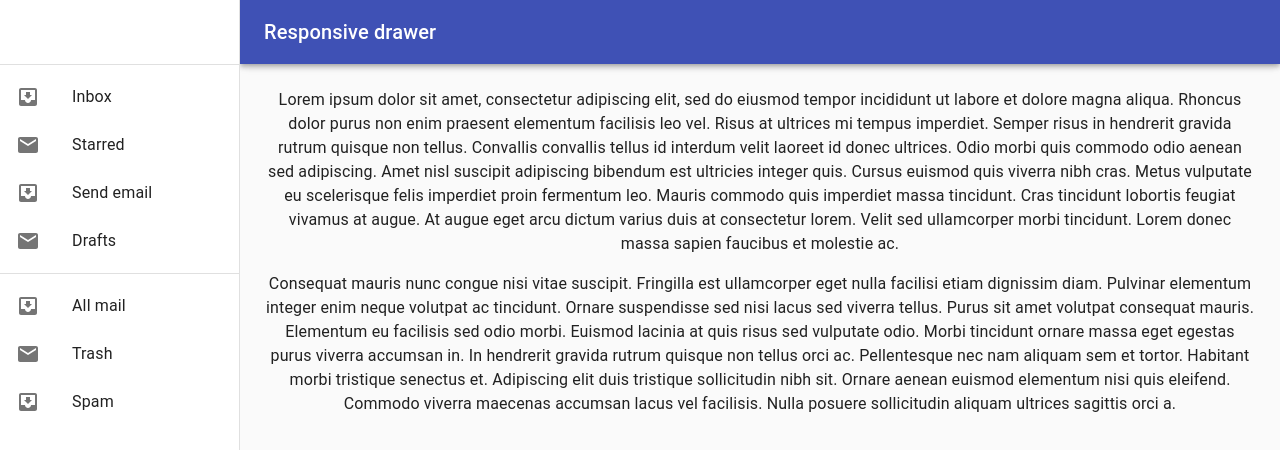
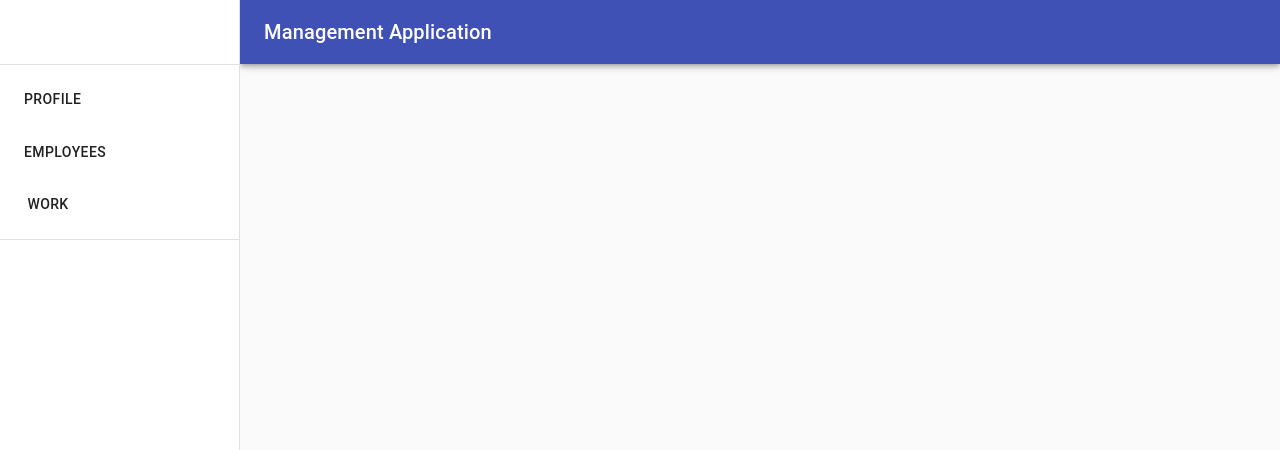
Before and after one commit to s-awaken/final-project, a React (Create React App) app in the folder react-front-end/: page / in a window 1280 px wide. Shown: the top 450 px of the page. Built offline with nearby package versions, Linux system fonts and the light colour scheme.

Commit message:
Main Page created

```diff
--- /dev/null
+++ b/react-front-end/src/components/Employees.jsx
@@ -0,0 +1,9 @@
+import React from 'react'
+
+import Button from '@material-ui/core/Button'
+
+export default function Employees(props) {
+  return (
+    <Button onClick={props.onClick}>Employees</Button>
+  )
+}
--- /dev/null
+++ b/react-front-end/src/components/EmployeesGroupTabs.jsx
@@ -0,0 +1,80 @@
+import React from 'react';
+import PropTypes from 'prop-types';
+import { makeStyles } from '@material-ui/core/styles';
+import AppBar from '@material-ui/core/AppBar';
+import Tabs from '@material-ui/core/Tabs';
+import Tab from '@material-ui/core/Tab';
+import Typography from '@material-ui/core/Typography';
+import Box from '@material-ui/core/Box';
+
+function TabPanel(props) {
+  const { children, value, index, ...other } = props;
+
+  return (
+    <div
+      role="tabpanel"
+      hidden={value !== index}
+      id={`simple-tabpanel-${index}`}
+      aria-labelledby={`simple-tab-${index}`}
+      {...other}
+    >
+      {value === index && (
+        <Box p={3}>
+          <Typography>{children}</Typography>
+        </Box>
+      )}
+    </div>
+  );
+}
+
+TabPanel.propTypes = {
+  children: PropTypes.node,
+  index: PropTypes.any.isRequired,
+  value: PropTypes.any.isRequired,
+};
+
+function a11yProps(index) {
+  return {
+    id: `simple-tab-${index}`,
+    'aria-controls': `simple-tabpanel-${index}`,
+  };
+}
+
+const useStyles = makeStyles((theme) => ({
+  root: {
+    flexGrow: 1,
+    backgroundColor: theme.palette.background.paper,
+  },
+}));
+
+export default function EmployeesTabs(props) {
+  const classes = useStyles();
+  const [value, setValue] = React.useState(0);
+
+  const handleChange = (event, newValue) => {
+    setValue(newValue);
+  };
+
+  return (
+    <div className={classes.root}>
+      <AppBar position="static">
+        <Tabs value={value} onChange={handleChange} aria-label="simple tabs example">
+          <Tab label="Group One" {...a11yProps(0)} />
+          <Tab label="Group Two" {...a11yProps(1)} />
+          <Tab label="Group Three" {...a11yProps(2)} />
+        </Tabs>
+      </AppBar>
+
+        <TabPanel value={value} index={0}>
+        Group 1
+        </TabPanel>
+        <TabPanel value={value} index={0}>
+          Group 2
+        </TabPanel>
+        <TabPanel value={value} index={0}>
+          Group 3
+        </TabPanel>
+
+    </div>
+  );
+}
--- a/react-front-end/src/components/HeaderMenu.jsx
+++ b/react-front-end/src/components/HeaderMenu.jsx
@@ -1,22 +1,25 @@
 import React from 'react';
 import PropTypes from 'prop-types';
+
 import AppBar from '@material-ui/core/AppBar';
 import CssBaseline from '@material-ui/core/CssBaseline';
 import Divider from '@material-ui/core/Divider';
 import Drawer from '@material-ui/core/Drawer';
 import Hidden from '@material-ui/core/Hidden';
 import IconButton from '@material-ui/core/IconButton';
-import InboxIcon from '@material-ui/icons/MoveToInbox';
 import List from '@material-ui/core/List';
 import ListItem from '@material-ui/core/ListItem';
-import ListItemIcon from '@material-ui/core/ListItemIcon';
-import ListItemText from '@material-ui/core/ListItemText';
-import MailIcon from '@material-ui/icons/Mail';
 import MenuIcon from '@material-ui/icons/Menu';
 import Toolbar from '@material-ui/core/Toolbar';
 import Typography from '@material-ui/core/Typography';
 import { makeStyles, useTheme } from '@material-ui/core/styles';
 
+import Profile from './Profile'
+import Employees from './Employees'
+import Work from './Work'
+import EmployeesGroupTabs from './EmployeesGroupTabs'
+import ProfileTabs from './ProfileTabs'
+import WorkTabs from './WorkTabs'
 const drawerWidth = 240;
 
 const useStyles = makeStyles((theme) => ({
@@ -58,6 +61,33 @@
   const theme = useTheme();
   const [mobileOpen, setMobileOpen] = React.useState(false);
 
+  const [state, setState] = React.useState({
+    isManager: true,
+    isActiveProfile: false,
+    isActiveEmployees:false,
+    isActiveWork:false
+
+
+  })
+  const activateProfile = () => setState({
+    ...state,
+    isActiveProfile: true,
+    isActiveEmployees: false,
+    isActiveWork: false
+  })
+  const activateEmployees = () => setState({
+    ...state,
+    isActiveEmployees: true,
+    isActiveProfile: false,
+    isActiveWork: false
+  })
+  const activateWork = () => setState({
+    ...state,
+    isActiveWork: true,
+    isActiveProfile: false,
+    isActiveEmployees: false
+  })
+
   const handleDrawerToggle = () => {
     setMobileOpen(!mobileOpen);
   };
@@ -67,22 +97,17 @@
       <div className={classes.toolbar} />
       <Divider />
       <List>
-        {['Inbox', 'Starred', 'Send email', 'Drafts'].map((text, index) => (
-          <ListItem button key={text}>
-            <ListItemIcon>{index % 2 === 0 ? <InboxIcon /> : <MailIcon />}</ListItemIcon>
-            <ListItemText primary={text} />
-          </ListItem>
-        ))}
+      <ListItem button>
+        <Profile onClick={activateProfile}/>
+      </ListItem>
+      <ListItem button>
+        <Employees onClick={activateEmployees}/>
+      </ListItem>
+      <ListItem button>
+        <Work onClick={activateWork} />
+      </ListItem>
       </List>
       <Divider />
-      <List>
-        {['All mail', 'Trash', 'Spam'].map((text, index) => (
-          <ListItem button key={text}>
-            <ListItemIcon>{index % 2 === 0 ? <InboxIcon /> : <MailIcon />}</ListItemIcon>
-            <ListItemText primary={text} />
-          </ListItem>
-        ))}
-      </List>
     </div>
   );
 
@@ -103,7 +128,7 @@
             <MenuIcon />
           </IconButton>
           <Typography variant="h6" noWrap>
-            Responsive drawer
+            Management Application
           </Typography>
         </Toolbar>
       </AppBar>
@@ -140,29 +165,11 @@
       </nav>
       <main className={classes.content}>
         <div className={classes.toolbar} />
-        <Typography paragraph>
-          Lorem ipsum dolor sit amet, consectetur adipiscing elit, sed do eiusmod tempor incididunt
-          ut labore et dolore magna aliqua. Rhoncus dolor purus non enim praesent elementum
-          facilisis leo vel. Risus at ultrices mi tempus imperdiet. Semper risus in hendrerit
-          gravida rutrum quisque non tellus. Convallis convallis tellus id interdum velit laoreet id
-          donec ultrices. Odio morbi quis commodo odio aenean sed adipiscing. Amet nisl suscipit
-          adipiscing bibendum est ultricies integer quis. Cursus euismod quis viverra nibh cras.
-          Metus vulputate eu scelerisque felis imperdiet proin fermentum leo. Mauris commodo quis
-          imperdiet massa tincidunt. Cras tincidunt lobortis feugiat vivamus at augue. At augue eget
-          arcu dictum varius duis at consectetur lorem. Velit sed ullamcorper morbi tincidunt. Lorem
-          donec massa sapien faucibus et molestie ac.
-        </Typography>
-        <Typography paragraph>
-          Consequat mauris nunc congue nisi vitae suscipit. Fringilla est ullamcorper eget nulla
-          facilisi etiam dignissim diam. Pulvinar elementum integer enim neque volutpat ac
-          tincidunt. Ornare suspendisse sed nisi lacus sed viverra tellus. Purus sit amet volutpat
-          consequat mauris. Elementum eu facilisis sed odio morbi. Euismod lacinia at quis risus sed
-          vulputate odio. Morbi tincidunt ornare massa eget egestas purus viverra accumsan in. In
-          hendrerit gravida rutrum quisque non tellus orci ac. Pellentesque nec nam aliquam sem et
-          tortor. Habitant morbi tristique senectus et. Adipiscing elit duis tristique sollicitudin
-          nibh sit. Ornare aenean euismod elementum nisi quis eleifend. Commodo viverra maecenas
-          accumsan lacus vel facilisis. Nulla posuere sollicitudin aliquam ultrices sagittis orci a.
-        </Typography>
+        {state.isActiveEmployees &&  <EmployeesGroupTabs />}
+        {state.isActiveProfile && <ProfileTabs />}
+        {state.isActiveWork && <WorkTabs />}
+
+        {/* {state.isManager && <ManagerTabs />} */}
       </main>
     </div>
   );
--- /dev/null
+++ b/react-front-end/src/components/Profile.jsx
@@ -0,0 +1,8 @@
+import React from 'react'
+
+import Button from '@material-ui/core/Button'
+export default function Profile(props) {
+  return (
+    <Button onClick={props.onClick}>Profile</Button>
+  )
+}
--- /dev/null
+++ b/react-front-end/src/components/ProfileTabs.jsx
@@ -0,0 +1,80 @@
+import React from 'react';
+import PropTypes from 'prop-types';
+import { makeStyles } from '@material-ui/core/styles';
+import AppBar from '@material-ui/core/AppBar';
+import Tabs from '@material-ui/core/Tabs';
+import Tab from '@material-ui/core/Tab';
+import Typography from '@material-ui/core/Typography';
+import Box from '@material-ui/core/Box';
+
+function TabPanel(props) {
+  const { children, value, index, ...other } = props;
+
+  return (
+    <div
+      role="tabpanel"
+      hidden={value !== index}
+      id={`simple-tabpanel-${index}`}
+      aria-labelledby={`simple-tab-${index}`}
+      {...other}
+    >
+      {value === index && (
+        <Box p={3}>
+          <Typography>{children}</Typography>
+        </Box>
+      )}
+    </div>
+  );
+}
+
+TabPanel.propTypes = {
+  children: PropTypes.node,
+  index: PropTypes.any.isRequired,
+  value: PropTypes.any.isRequired,
+};
+
+function a11yProps(index) {
+  return {
+    id: `simple-tab-${index}`,
+    'aria-controls': `simple-tabpanel-${index}`,
+  };
+}
+
+const useStyles = makeStyles((theme) => ({
+  root: {
+    flexGrow: 1,
+    backgroundColor: theme.palette.background.paper,
+  },
+}));
+
+export default function ProfileTabs(props) {
+  const classes = useStyles();
+  const [value, setValue] = React.useState(0);
+
+  const handleChange = (event, newValue) => {
+    setValue(newValue);
+  };
+
+  return (
+    <div className={classes.root}>
+      <AppBar position="static">
+        <Tabs value={value} onChange={handleChange} aria-label="simple tabs example">
+          <Tab label="General Info" {...a11yProps(0)} />
+          <Tab label="Department" {...a11yProps(1)} />
+          <Tab label="KPI" {...a11yProps(2)} />
+        </Tabs>
+      </AppBar>
+
+      <TabPanel value={value} index={0}>
+        General Info
+      </TabPanel>
+      <TabPanel value={value} index={0}>
+        Department
+      </TabPanel>
+      <TabPanel value={value} index={0}>
+        KPI
+      </TabPanel>
+
+    </div>
+  );
+}
--- /dev/null
+++ b/react-front-end/src/components/Work.jsx
@@ -0,0 +1,9 @@
+import React from 'react'
+
+import Button from '@material-ui/core/Button'
+
+export default function Work(props) {
+  return (
+    <Button onClick={props.onClick}>Work</Button>
+  )
+}
--- /dev/null
+++ b/react-front-end/src/components/WorkTabs.jsx
@@ -0,0 +1,76 @@
+import React from 'react';
+import PropTypes from 'prop-types';
+import { makeStyles } from '@material-ui/core/styles';
+import AppBar from '@material-ui/core/AppBar';
+import Tabs from '@material-ui/core/Tabs';
+import Tab from '@material-ui/core/Tab';
+import Typography from '@material-ui/core/Typography';
+import Box from '@material-ui/core/Box';
+
+function TabPanel(props) {
+  const { children, value, index, ...other } = props;
+
+  return (
+    <div
+      role="tabpanel"
+      hidden={value !== index}
+      id={`simple-tabpanel-${index}`}
+      aria-labelledby={`simple-tab-${index}`}
+      {...other}
+    >
+      {value === index && (
+        <Box p={3}>
+          <Typography>{children}</Typography>
+        </Box>
+      )}
+    </div>
+  );
+}
+
+TabPanel.propTypes = {
+  children: PropTypes.node,
+  index: PropTypes.any.isRequired,
+  value: PropTypes.any.isRequired,
+};
+
+function a11yProps(index) {
+  return {
+    id: `simple-tab-${index}`,
+    'aria-controls': `simple-tabpanel-${index}`,
+  };
+}
+
+const useStyles = makeStyles((theme) => ({
+  root: {
+    flexGrow: 1,
+    backgroundColor: theme.palette.background.paper,
+  },
+}));
+
+export default function WorkTabs(props) {
+  const classes = useStyles();
+  const [value, setValue] = React.useState(0);
+
+  const handleChange = (event, newValue) => {
+    setValue(newValue);
+  };
+
+  return (
+    <div className={classes.root}>
+      <AppBar position="static">
+        <Tabs value={value} onChange={handleChange} aria-label="simple tabs example">
+          <Tab label="Create" {...a11yProps(0)} />
+          <Tab label="Reaview" {...a11yProps(1)} />
+        </Tabs>
+      </AppBar>
+
+      <TabPanel value={value} index={0}>
+        Create
+      </TabPanel>
+      <TabPanel value={value} index={0}>
+        Review
+      </TabPanel>
+
+    </div>
+  );
+}
```
